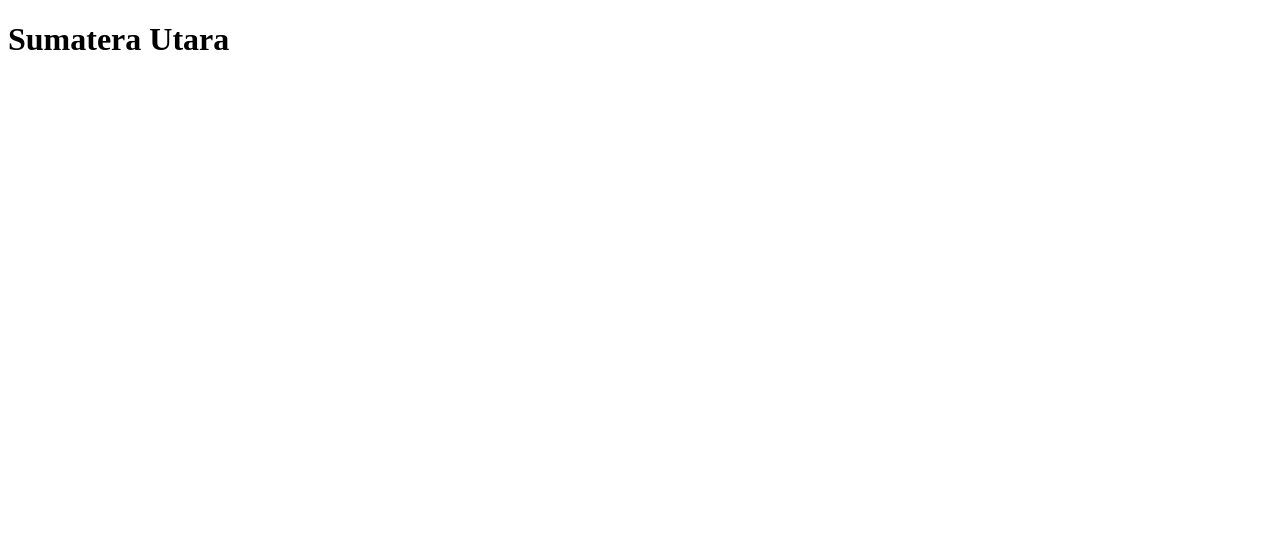
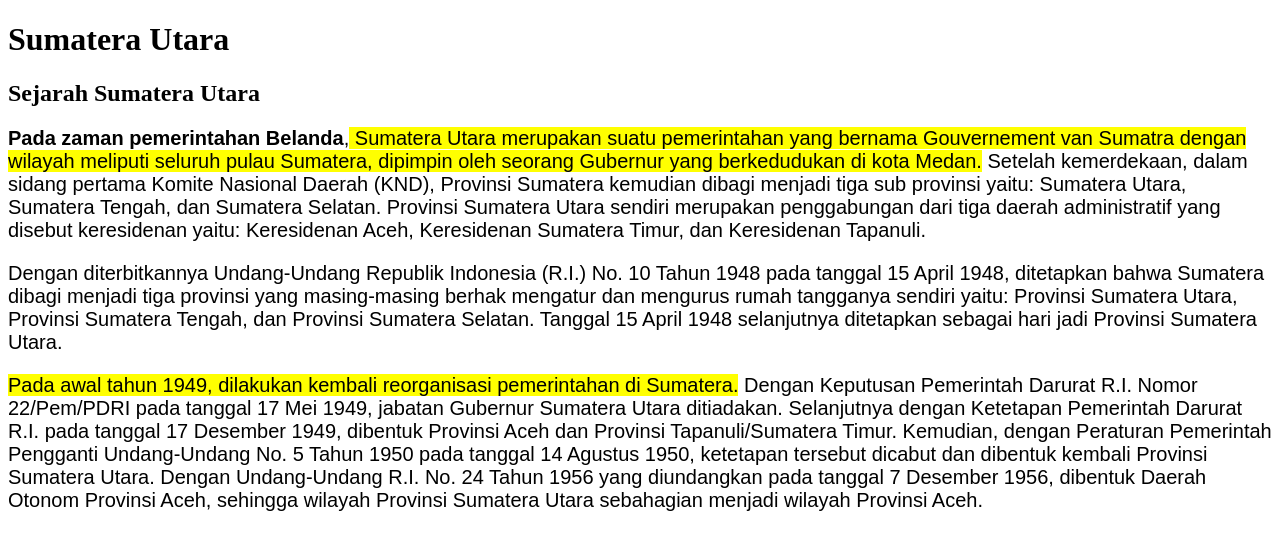
Before and after one commit to fadhilabi22/1124160100-latihan-gambar, a plain HTML site: page sumut.html in a window 1280 px wide. Drawn offline with Linux system fonts and the light colour scheme.

Commit message:
index.html

```diff
--- a/sumut.html
+++ b/sumut.html
@@ -7,5 +7,17 @@
 </head>
 <body>
     <h1> Sumatera Utara</h1>
+    <h2> Sejarah Sumatera Utara</h2>
+    <P style="font-size: 20px; font-family: Arial, Helvetica, sans-serif;">
+       <b> Pada zaman pemerintahan Belanda</b>,<mark> Sumatera Utara merupakan suatu pemerintahan yang bernama Gouvernement van Sumatra dengan wilayah meliputi seluruh pulau Sumatera, dipimpin oleh seorang Gubernur yang berkedudukan di kota Medan.</mark>
+        Setelah kemerdekaan, dalam sidang pertama Komite Nasional Daerah (KND), Provinsi Sumatera kemudian dibagi menjadi tiga sub provinsi yaitu: Sumatera Utara, Sumatera Tengah, dan Sumatera Selatan. Provinsi Sumatera Utara sendiri merupakan penggabungan dari tiga daerah administratif yang disebut keresidenan yaitu: Keresidenan Aceh, Keresidenan Sumatera Timur, dan Keresidenan Tapanuli.
+    </P>
+    <p style="font-size: 20px; font-family: Arial, Helvetica, sans-serif;">
+        Dengan diterbitkannya Undang-Undang Republik Indonesia (R.I.) No. 10 Tahun 1948 pada tanggal 15 April 1948, ditetapkan bahwa Sumatera dibagi menjadi tiga provinsi yang masing-masing berhak mengatur dan mengurus rumah tangganya sendiri yaitu: Provinsi Sumatera Utara, Provinsi Sumatera Tengah, dan Provinsi Sumatera Selatan. Tanggal 15 April 1948 selanjutnya ditetapkan sebagai hari jadi Provinsi Sumatera Utara.
+    </p>
+    <p style="font-size: 20px; font-family: Arial, Helvetica, sans-serif;">
+      <mark>  Pada awal tahun 1949, dilakukan kembali reorganisasi pemerintahan di Sumatera.</mark> Dengan Keputusan Pemerintah Darurat R.I. Nomor 22/Pem/PDRI pada tanggal 17 Mei 1949, jabatan Gubernur Sumatera Utara ditiadakan. Selanjutnya dengan Ketetapan Pemerintah Darurat R.I. pada tanggal 17 Desember 1949, dibentuk Provinsi Aceh dan Provinsi Tapanuli/Sumatera Timur. Kemudian, dengan Peraturan Pemerintah Pengganti Undang-Undang No. 5 Tahun 1950 pada tanggal 14 Agustus 1950, ketetapan tersebut dicabut dan dibentuk kembali Provinsi Sumatera Utara.
+        Dengan Undang-Undang R.I. No. 24 Tahun 1956 yang diundangkan pada tanggal 7 Desember 1956, dibentuk Daerah Otonom Provinsi Aceh, sehingga wilayah Provinsi Sumatera Utara sebahagian menjadi wilayah Provinsi Aceh.
+    </p>
 </body>
 </html>
```
